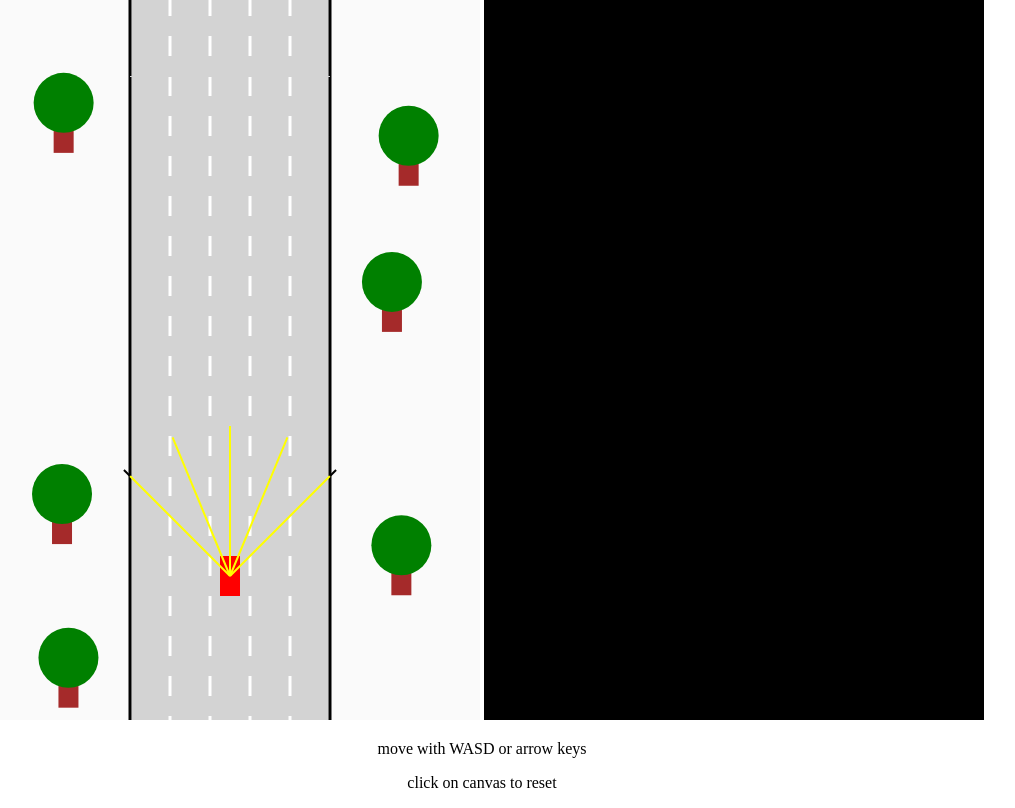
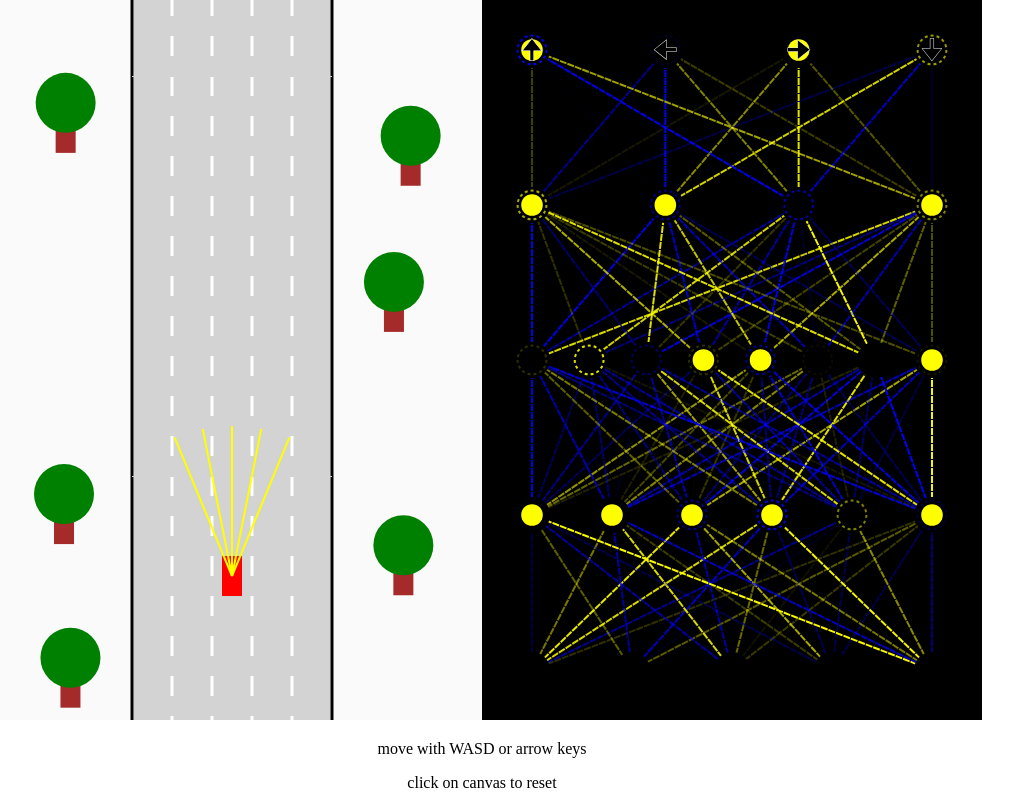
Before and after one commit to Pova/Self-Driving-Car, a plain HTML site: page index.html in a window 1280 px wide. Shown: the whole page, without its empty margins (158-1173 px from the left). Drawn offline with Linux system fonts and the light colour scheme.

Commit message:
add visualiser

```diff
--- a/index.html
+++ b/index.html
@@ -8,9 +8,10 @@
     <title>Self driving car</title>
 </head>
 <body>
-
-    <canvas id="roadCanvas"></canvas>
-    <canvas id="networkCanvas"></canvas>
+    <div style="display: inline-flex">
+        <canvas id="roadCanvas"></canvas>
+        <canvas id="networkCanvas"></canvas>
+    </div>
 
     <div class="inputs">
         <p>move with WASD or arrow keys</p>
@@ -26,6 +27,7 @@
     <script src="vehicles.js"></script>
     <script src="playerCar.js"></script>
     <script src="traffic.js"></script>
+    <script src="visualizer.js"></script>
     <script src="main.js"></script>
 </body>
 </html>
--- a/main.js
+++ b/main.js
@@ -41,6 +41,7 @@ function animate(){
         path.draw();
         traffic.draw();
         car.draw(roadCtx)
+        Visualizer.drawNetwork(networkCtx, car.brain);
     }
     requestAnimationFrame(animate);
 }
--- a/network.js
+++ b/network.js
@@ -33,7 +33,7 @@ class NeuralNetwork{
 }
 
 class Level{
-    constructor(inputCount,outputCount){
+    constructor(inputCount, outputCount){
         this.inputs = new Array(inputCount);
         this.outputs = new Array(outputCount);
         this.biases = new Array(outputCount);
@@ -49,7 +49,7 @@ class Level{
     static #randomize(level){
         for(let i=0; i<level.inputs.length; i++){
             for (let j=0; j<level.outputs.length; j++){
-                level.weights[i][j] = Math.random()*2-1; //random value between -1 and 1
+                level.weights[i][j] = Math.random()*2 - 1; //random value between -1 and 1
             }
         }
 
@@ -58,7 +58,7 @@ class Level{
         }
     }
 
-    static feedForward(givenInputs,level){
+    static feedForward(givenInputs, level){
         for (let i=0; i<level.inputs.length; i++){
             level.inputs[i] = givenInputs[i];
         }
--- a/playerCar.js
+++ b/playerCar.js
@@ -16,7 +16,7 @@ class Player extends Vehicle {
 
         this.sensor = new Sensor(this);
         this.brain = new NeuralNetwork(
-            [this.sensor.rayCount,6,4]
+            [this.sensor.rayCount,6,8,4,4]
         ); //6 neurons in hidden layer
 
         if (type=='AI'){
--- a/sensors.js
+++ b/sensors.js
@@ -1,5 +1,5 @@
 class Sensor {
-    constructor(car, rayCount=5, rayLength=150, raySpread=Math.PI/2){
+    constructor(car, rayCount=5, rayLength=150, raySpread=Math.PI/4){
         this.car = car;
         this.rayCount = rayCount;
         this.rayLength = rayLength;
--- a/utils.js
+++ b/utils.js
@@ -84,3 +84,12 @@ function polysIntersect(poly1, poly2){
     }
     return false;
 }
+
+
+function getRGBA(value){
+    const alpha=Math.abs(value);
+    const R=value<0?0:255;
+    const G=R;
+    const B=value>0?0:255;
+    return "rgba("+R+","+G+","+B+","+alpha+")";
+}
--- /dev/null
+++ b/visualizer.js
@@ -0,0 +1,110 @@
+class Visualizer{
+    static drawNetwork(ctx,network){
+        const margin = 50;
+        const left = margin;
+        const top = margin;
+        const width = ctx.canvas.width - margin*2;
+        const height = ctx.canvas.height - margin*2;
+
+        const levelHeight = height/network.levels.length;
+
+        for(let i = network.levels.length - 1; i >= 0; i--){
+            const levelTop = top+
+                lerp(
+                    height - levelHeight,
+                    0,
+                    network.levels.length == 1
+                        ? 0.5
+                        : i/(network.levels.length-1)
+                );
+
+            ctx.setLineDash([7, 1]);
+            this.drawLevel(ctx,network.levels[i],
+                left, levelTop,
+                width, levelHeight,
+                i == network.levels.length-1
+                    ? ['🠉','🠈','🠊','🠋']
+                    : []
+            );
+        }
+    }
+
+    static drawLevel(ctx, level, left, top, width, height, outputLabels){
+        const right=left+width;
+        const bottom=top+height;
+
+        const {inputs,outputs,weights,biases}=level;
+
+        for(let i=0;i<inputs.length;i++){
+            for(let j=0;j<outputs.length;j++){
+                ctx.beginPath();
+                ctx.moveTo(
+                    Visualizer.#getNodeX(inputs,i,left,right),
+                    bottom
+                );
+                ctx.lineTo(
+                    Visualizer.#getNodeX(outputs,j,left,right),
+                    top
+                );
+                ctx.lineWidth=2;
+                ctx.strokeStyle=getRGBA(weights[i][j]);
+                ctx.stroke();
+            }
+        }
+
+        const nodeRadius=18;
+        for(let i=0;i<inputs.length;i++){
+            const x=Visualizer.#getNodeX(inputs,i,left,right);
+            ctx.beginPath();
+            ctx.arc(x,bottom,nodeRadius,0,Math.PI*2);
+            ctx.fillStyle="black";
+            ctx.fill();
+            ctx.beginPath();
+            ctx.arc(x,bottom,nodeRadius*0.6,0,Math.PI*2);
+            ctx.fillStyle=getRGBA(inputs[i]);
+            ctx.fill();
+        }
+
+        for(let i=0;i<outputs.length;i++){
+            const x=Visualizer.#getNodeX(outputs,i,left,right);
+            ctx.beginPath();
+            ctx.arc(x,top,nodeRadius,0,Math.PI*2);
+            ctx.fillStyle="black";
+            ctx.fill();
+            ctx.beginPath();
+            ctx.arc(x,top,nodeRadius*0.6,0,Math.PI*2);
+            ctx.fillStyle=getRGBA(outputs[i]);
+            ctx.fill();
+
+            ctx.beginPath();
+            ctx.lineWidth=2;
+            ctx.arc(x,top,nodeRadius*0.8,0,Math.PI*2);
+            ctx.strokeStyle=getRGBA(biases[i]);
+            ctx.setLineDash([3,3]);
+            ctx.stroke();
+            ctx.setLineDash([]);
+
+            if(outputLabels[i]){
+                ctx.beginPath();
+                ctx.textAlign="center";
+                ctx.textBaseline="middle";
+                ctx.fillStyle="black";
+                ctx.strokeStyle="white";
+                ctx.font=(nodeRadius*1.5)+"px Arial";
+                ctx.fillText(outputLabels[i],x,top+nodeRadius*0.1);
+                ctx.lineWidth=0.5;
+                ctx.strokeText(outputLabels[i],x,top+nodeRadius*0.1);
+            }
+        }
+    }
+
+    static #getNodeX(nodes,index,left,right){
+        return lerp(
+            left,
+            right,
+            nodes.length==1
+                ?0.5
+                :index/(nodes.length-1)
+        );
+    }
+}
```
